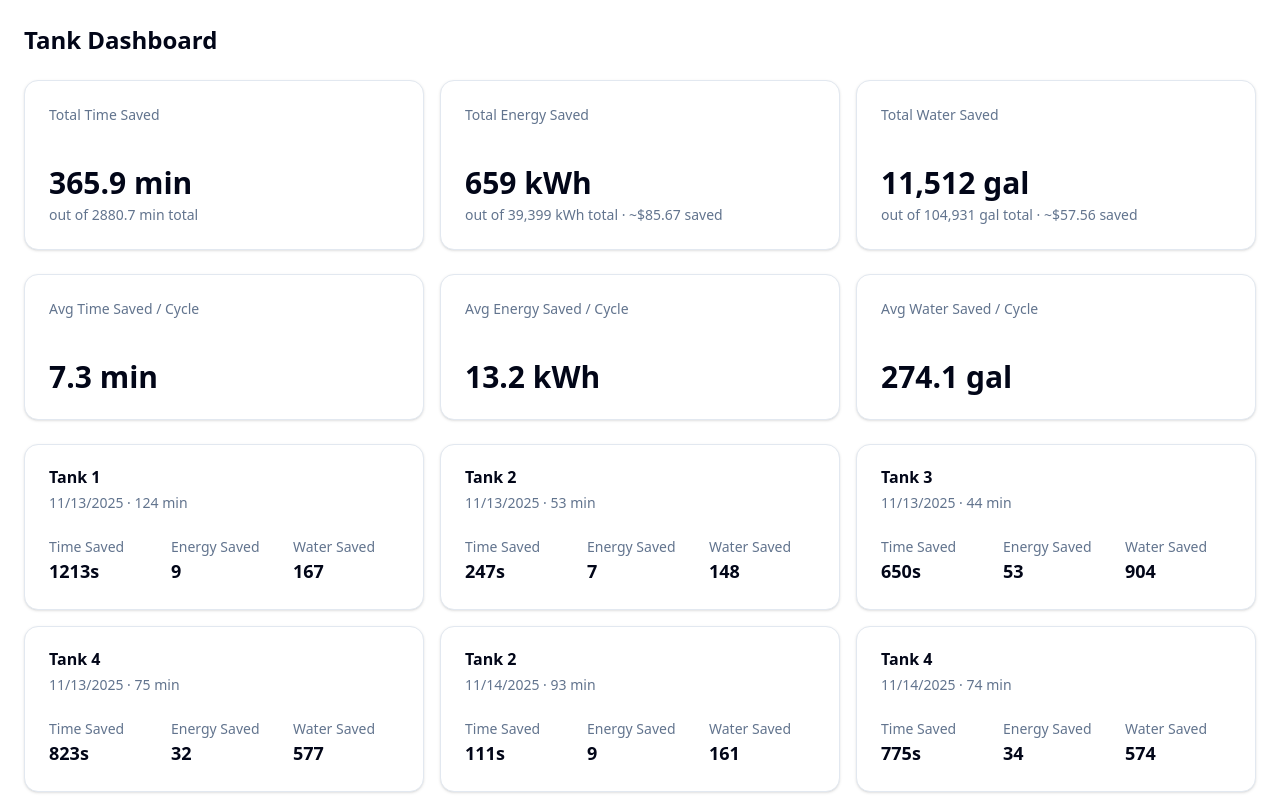
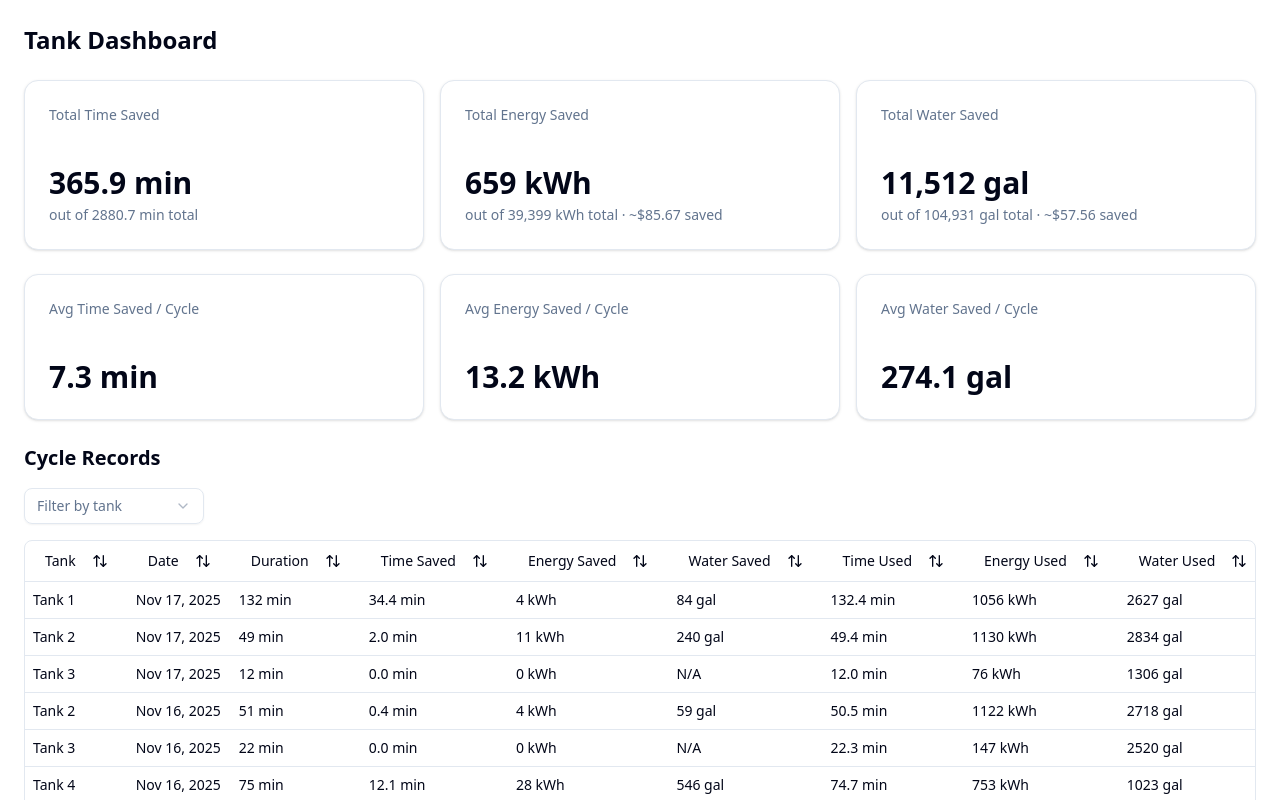
Before and after one commit to ashrafmui/kpi_dashboard, a Next.js app: page / in a window 1280 px wide. Shown: the top 800 px of the page. Built offline with nearby package versions, Linux system fonts and the light colour scheme.

Commit message:
replace tank cards with interactive data table

```diff
--- a/app/page.tsx
+++ b/app/page.tsx
@@ -1,11 +1,15 @@
 import { getTankData } from "@/lib/GetTankData";
 import { aggregateKPIs } from "@/lib/AggregateTanks";
 import { KPICard } from "@/components/KPICard";
-import { TankCard } from "@/components/TankCard";
+import { DataTable } from "@/components/TankTable/DataTable";
+import { columns } from "@/components/TankTable/Columns";
 
 export default async function DashboardPage() {
   const data = await getTankData();
   const kpis = aggregateKPIs(data);
+
+  // Extract unique tank names for the filter dropdown
+  const tankNames = [...new Set(data.map((r) => r.tankName))].sort();
 
   return (
     <main className="p-6 space-y-6">
@@ -46,11 +50,10 @@ export default async function DashboardPage() {
         />
       </div>
 
-      {/* Individual Tank Records */}
-      <div className="grid grid-cols-1 md:grid-cols-2 lg:grid-cols-3 gap-4">
-        {data.map((record) => (
-          <TankCard key={record.id} record={record} />
-        ))}
+      {/* Tank Records Table */}
+      <div>
+        <h2 className="text-xl font-semibold mb-4">Cycle Records</h2>
+        <DataTable columns={columns} data={data} tankNames={tankNames} />
       </div>
     </main>
   );
```
